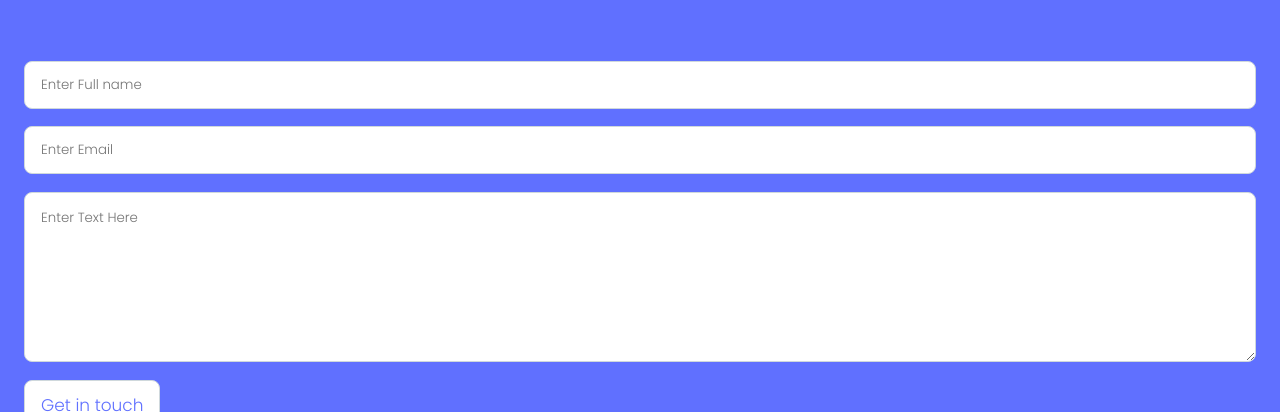
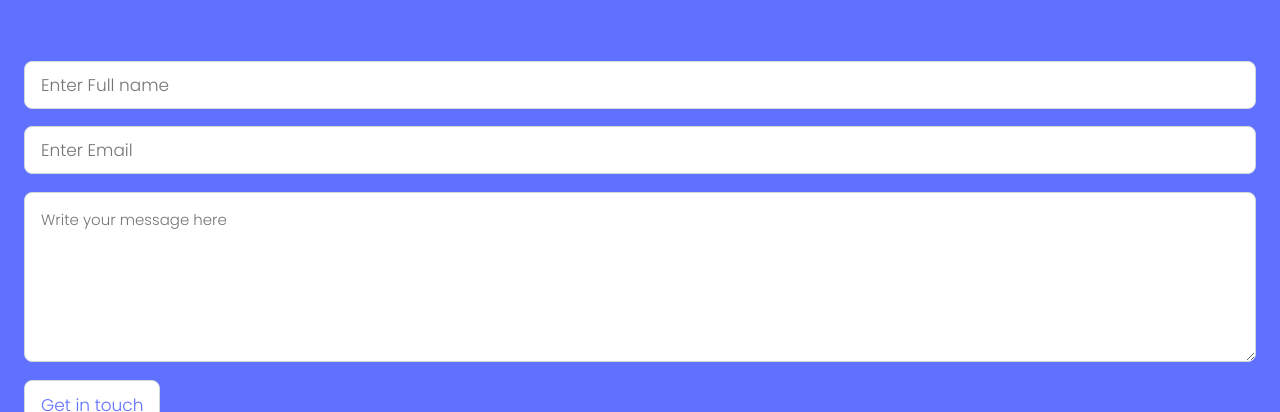
Before and after one commit to zdnahom/personal_portfolio, a plain HTML site: page index.html in a window 1280 px wide. Shown: the part 7281-7693 px from the top of the page. Drawn offline with Linux system fonts and the light colour scheme.

Commit message:
Update style.css to correct font size

```diff
--- a/index.html
+++ b/index.html
@@ -304,7 +304,7 @@
             <textarea
               name="msg"
               id="msg"
-              placeholder="Enter Text Here"
+              placeholder="Write your message here"
               maxlength="500"
               required
             ></textarea>
--- a/style.css
+++ b/style.css
@@ -361,11 +361,19 @@ textarea {
 input {
   height: 3rem;
   outline: none;
+  font-weight: 400;
+  font-size: 1.06em;
+  line-height: 1.25em;
+  color: #172b4d;
 }
 
 textarea {
   height: 10.6rem;
   outline: none;
+  font-weight: 400;
+  font-size: 0.937em;
+  line-height: 1.5rem;
+  color: #b3bac5;
 }
 
 .form button {
```
